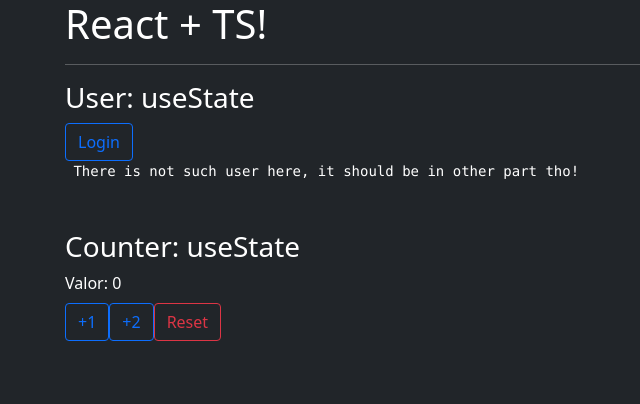
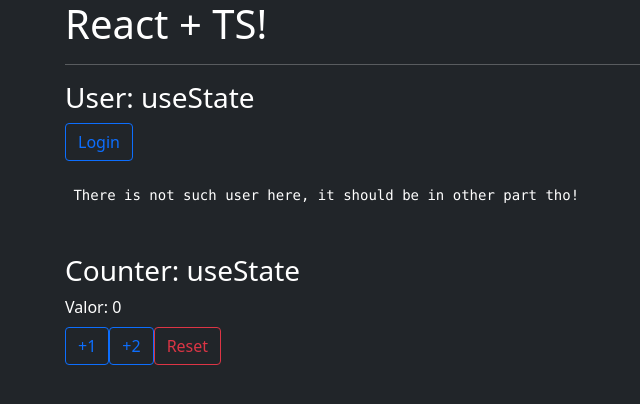
Before and after one commit to Davidcastel26/React-with-TypeScript, a React (Create React App) app in the folder mi-app/: page / in a window 1280 px wide. Shown: the top 404 px of the page, without its empty margins (17-657 px from the left). Built offline with nearby package versions, Linux system fonts and the light colour scheme.

Commit message:
Update User.tsx

```diff
--- a/mi-app/src/components/User.tsx
+++ b/mi-app/src/components/User.tsx
@@ -32,9 +32,9 @@
       </button>
 
       {!user ? (
-        <pre> There is not such user here, it should be in other part tho!</pre>
+        <pre className="mt-4"> There is not such user here, it should be in other part tho!</pre>
       ) : (
-        <pre> {JSON.stringify(user)} </pre>
+        <pre className="mt-4"> {JSON.stringify(user)} </pre>
       )}
     </div>
   );
```
